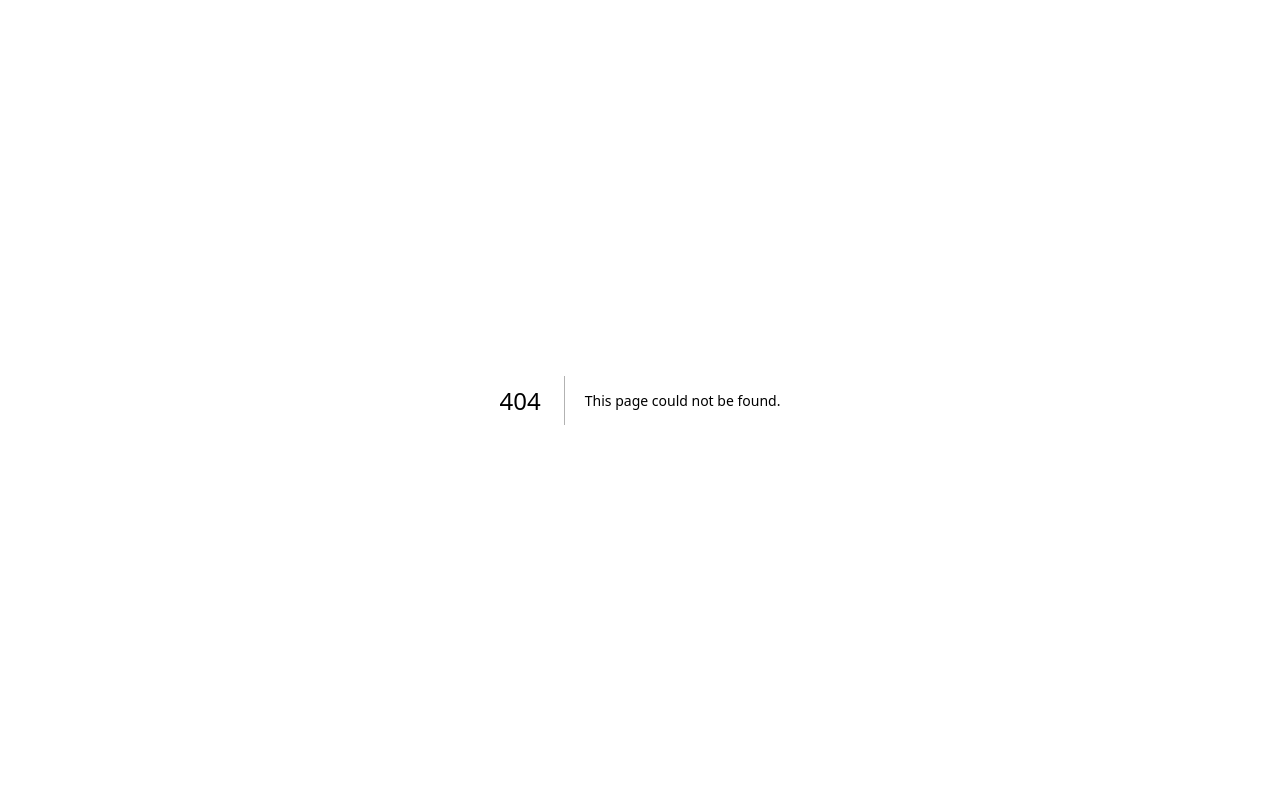
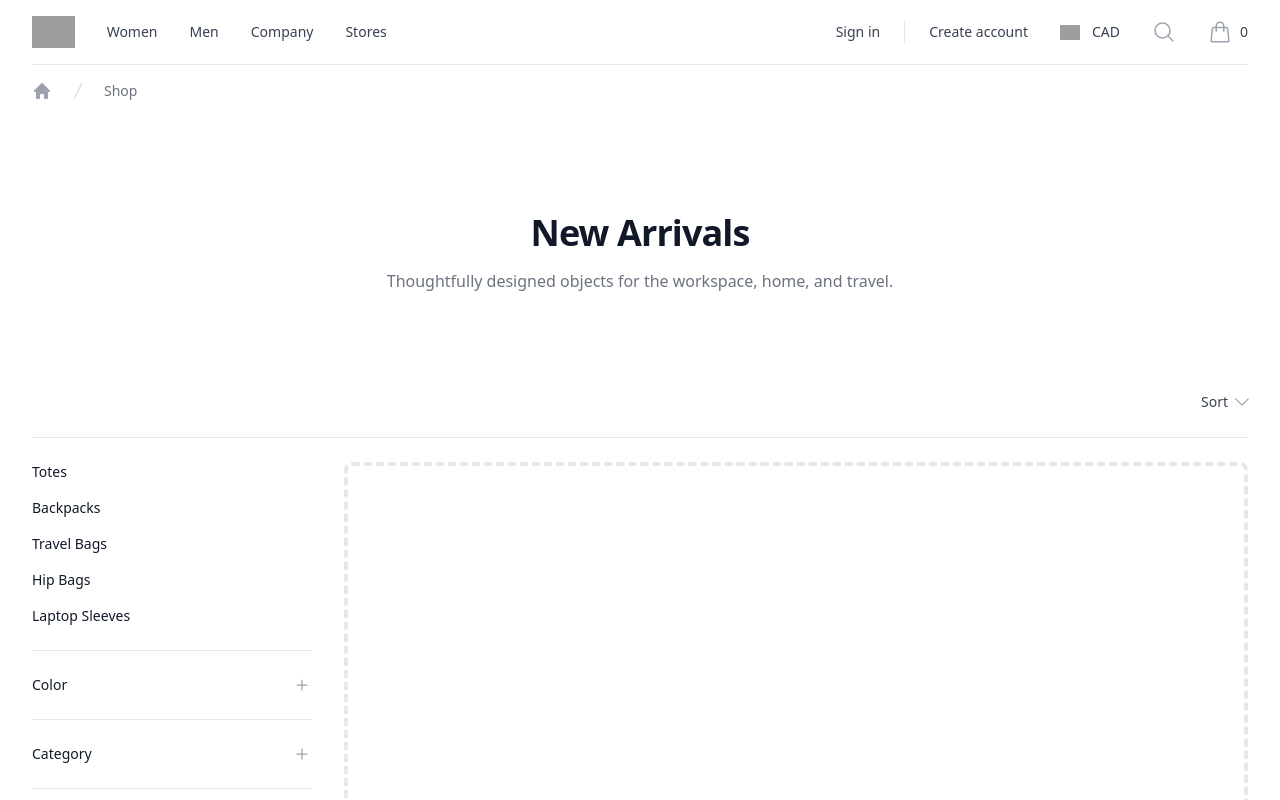
Before and after one commit to Haitham95/strapi-frontend, a Next.js app: page /shop in a window 1280 px wide. Before the commit this address had no page. Shown: the top 800 px of the page. Built offline with nearby package versions, Linux system fonts and the light colour scheme; grey boxes are pictures that could not be loaded.

Commit message:
new page shop

```diff
--- /dev/null
+++ b/components/Header/HeaderDemo2.tsx
@@ -0,0 +1,23 @@
+type Props = {
+  title: string;
+  description?: string;
+};
+
+const HeaderDemo2 = ({ title, description = null }: Props) => {
+  return (
+    <header className="">
+      <div className="py-24 text-center">
+        <h1 className="text-4xl font-extrabold tracking-tight text-gray-900">
+          {title}
+        </h1>
+        {description ? (
+          <p className="mt-4 max-w-3xl mx-auto text-base text-gray-500">
+            {description}
+          </p>
+        ) : null}
+      </div>
+    </header>
+  );
+};
+
+export default HeaderDemo2;
--- /dev/null
+++ b/components/Layouts/ShopLayout.tsx
@@ -0,0 +1,73 @@
+import CategoriesFilterSideBarDemo1 from "../Category/CategoriesFilterMobile";
+import CategoriesFilterDesktop from "../Category/CategoriesFilterDesktop";
+
+const quickLinks = [
+  { name: "Totes", href: "#" },
+  { name: "Backpacks", href: "#" },
+  { name: "Travel Bags", href: "#" },
+  { name: "Hip Bags", href: "#" },
+  { name: "Laptop Sleeves", href: "#" },
+];
+
+const filters = [
+  {
+    id: "color",
+    name: "Color",
+    options: [
+      { value: "white", label: "White", checked: false },
+      { value: "beige", label: "Beige", checked: false },
+      { value: "blue", label: "Blue", checked: true },
+      { value: "brown", label: "Brown", checked: false },
+      { value: "green", label: "Green", checked: false },
+      { value: "purple", label: "Purple", checked: false },
+    ],
+  },
+  {
+    id: "category",
+    name: "Category",
+    options: [
+      { value: "new-arrivals", label: "New Arrivals", checked: false },
+      { value: "sale", label: "Sale", checked: false },
+      { value: "travel", label: "Travel", checked: true },
+      { value: "organization", label: "Organization", checked: false },
+      { value: "accessories", label: "Accessories", checked: false },
+    ],
+  },
+  {
+    id: "size",
+    name: "Size",
+    options: [
+      { value: "2l", label: "2L", checked: false },
+      { value: "6l", label: "6L", checked: false },
+      { value: "12l", label: "12L", checked: false },
+      { value: "18l", label: "18L", checked: false },
+      { value: "20l", label: "20L", checked: false },
+      { value: "40l", label: "40L", checked: true },
+    ],
+  },
+];
+
+export default function Example() {
+  return (
+    <>
+      {/* Mobile filter dialog */}
+      <CategoriesFilterSideBarDemo1 filters={filters} quickLinks={quickLinks} />
+
+      <section aria-labelledby="products-heading" className="pt-6 pb-24">
+        <h2 id="products-heading" className="sr-only">
+          Products
+        </h2>
+        <div className="grid grid-cols-1 lg:grid-cols-4 gap-x-8 gap-y-10">
+          {/* Filters */}
+          <CategoriesFilterDesktop filters={filters} quickLinks={quickLinks} />
+          {/* Product grid */}
+          <div className="lg:col-span-3">
+            {/* Replace with your content */}
+            <div className="border-4 border-dashed border-gray-200 rounded-lg h-96 lg:h-full" />
+            {/* /End replace */}
+          </div>
+        </div>
+      </section>
+    </>
+  );
+}
--- a/pages/about.tsx
+++ /dev/null
@@ -1,14 +0,0 @@
-import Link from 'next/link'
-import Layout from '../components/Layout'
-
-const AboutPage = () => (
-  <Layout title="About | Next.js + TypeScript Example">
-    <h1>About</h1>
-    <p>This is the about page</p>
-    <p>
-      <Link href="/">Go home</Link>
-    </p>
-  </Layout>
-)
-
-export default AboutPage
--- /dev/null
+++ b/pages/shop/index.tsx
@@ -0,0 +1,29 @@
+import BreadcrumbDemo1 from "../../components/Breadcrumbs/BreadcrumbDemo1";
+import HeaderDemo2 from "../../components/Header/HeaderDemo2";
+import Layout from "../../components/Layout";
+import ShopLayout from "../../components/Layouts/ShopLayout";
+
+const Shop = () => (
+  <>
+    <Layout>
+      {/*
+        // 1. Indicator of where we are we in the shop
+        // 2. Header
+        // 3. Sidebar for filtering
+        // 4. Products area
+        // 5. Pagination
+      */}
+
+      <BreadcrumbDemo1 defaultText="Shop" />
+      <HeaderDemo2
+        title="New Arrivals"
+        description="Thoughtfully designed objects for the workspace, home, and travel."
+      />
+      <main>
+        <ShopLayout />
+      </main>
+    </Layout>
+  </>
+);
+
+export default Shop;
```
